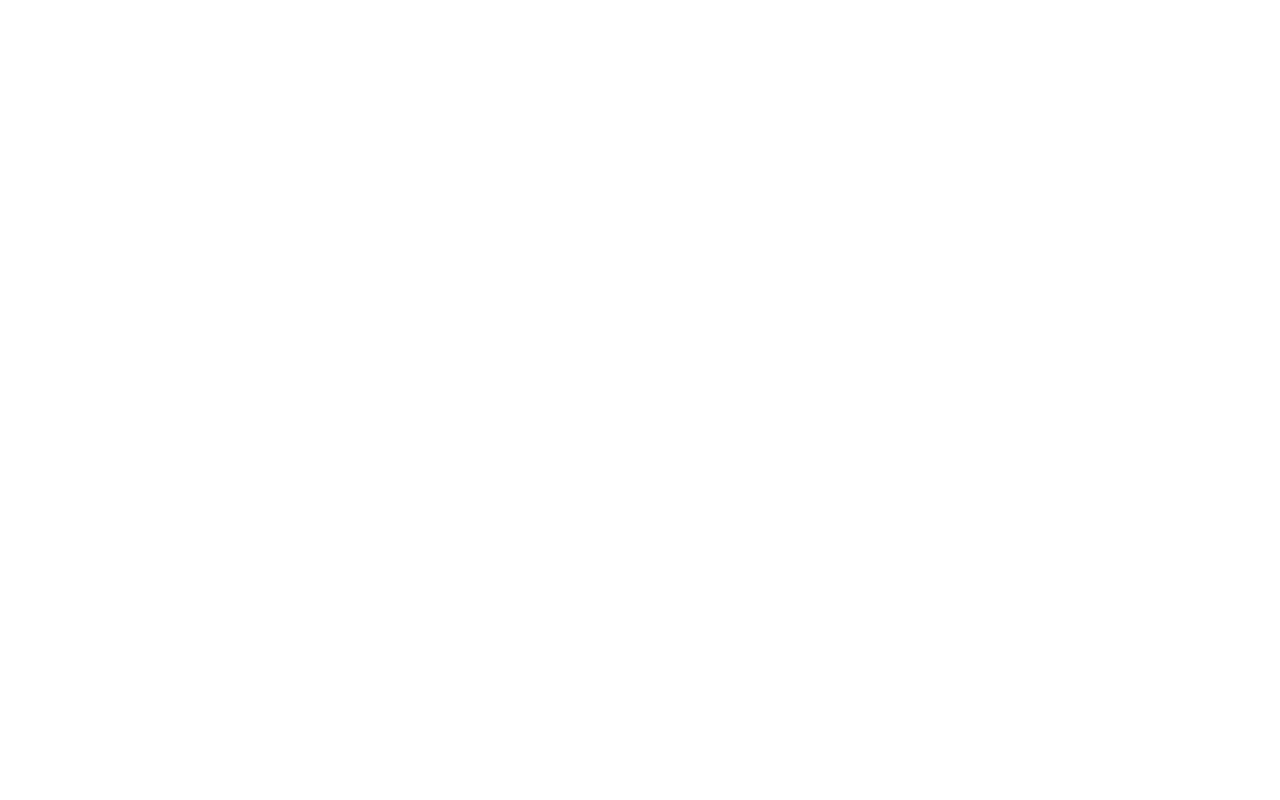
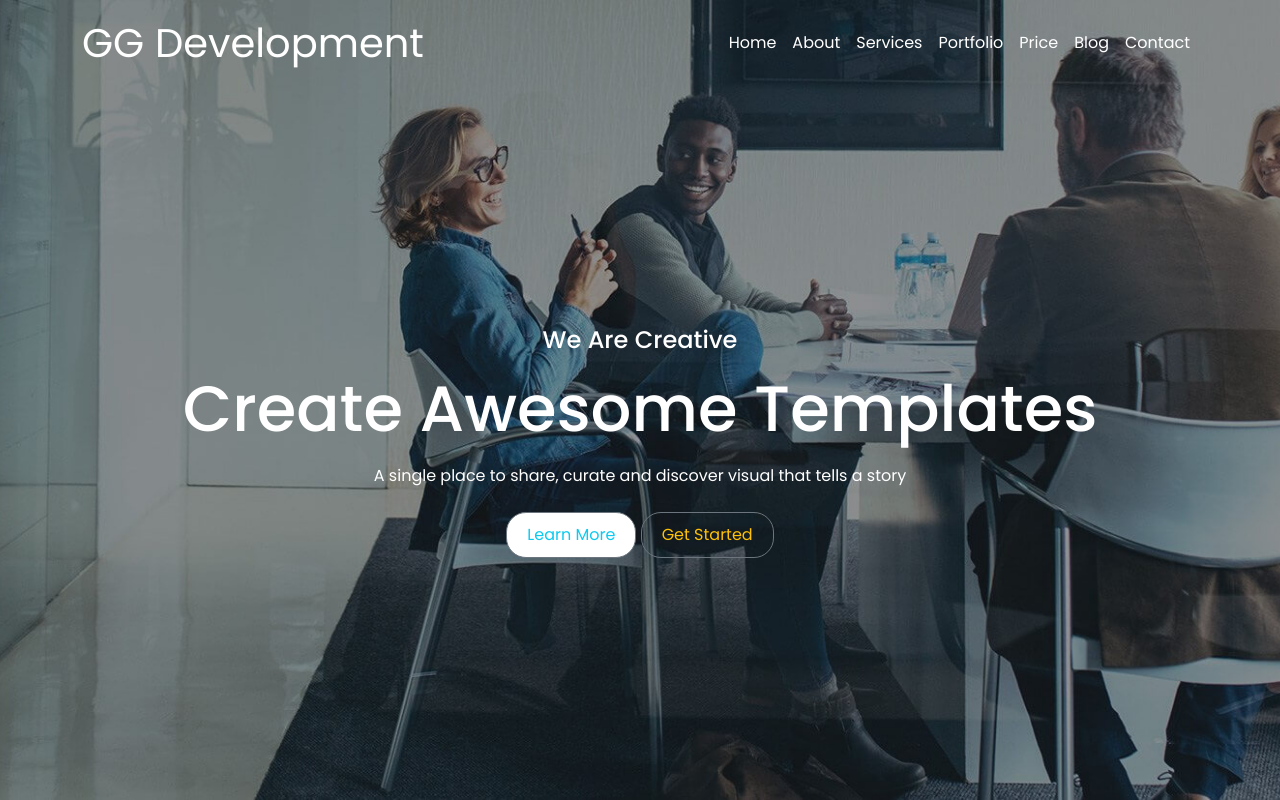
Before and after one commit to Sakhawat-Saim/development-landing, a plain HTML site: page index.html in a window 1280 px wide. Drawn offline with Linux system fonts and the light colour scheme.

Commit message:
header part completed

```diff
--- a/index.html
+++ b/index.html
@@ -6,9 +6,62 @@
     <meta name="viewport" content="width=device-width, initial-scale=1.0">
     <title>Development Service</title>
     <link rel="stylesheet" href="css/bootstrap.min.css">
+    <link rel="stylesheet" href="styles/index.css">
 </head>
 <body>
+  <header>
+    <div class="bg-img" style="background-image: url('../images/header.jpg') !important;">
+      <nav class="navbar navbar-expand-lg navbar-light sticky-top">
+        <div class="container">
+          <a class="navbar-brand mx-auto" style="font-size: 2.5em !important;
+                                                color: white !important;" href="#">GG Development</a>
+          <button class="navbar-toggler" type="button" data-bs-toggle="collapse" data-bs-target="#navbarNav" aria-controls="navbarNav" aria-expanded="false" aria-label="Toggle navigation">
+            <span class="navbar-toggler-icon bg-white"></span>
+          </button>
+          <div class="collapse navbar-collapse" id="navbarNav">
+            <ul class="navbar-nav ms-auto  mb-2 mb-lg-0">
+              <li class="nav-item">
+                <a  class="nav-link active text-white" aria-current="page" href="#">Home</a>
+              </li>
+              <li class="nav-item">
+                <a class="nav-link text-white" href="#">About</a>
+              </li>
+              <li class="nav-item">
+                <a class="nav-link text-white" href="#">Services</a>
+              </li>
+              <li class="nav-item">
+                <a class="nav-link text-white" href="#">Portfolio</a>
+              </li>
+              <li class="nav-item">
+                <a class="nav-link text-white" href="#">Price</a>
+              </li>
+              <li class="nav-item">
+                <a class="nav-link text-white" href="#">Blog</a>
+              </li>
+              <li class="nav-item">
+                <a class="nav-link text-white" href="#">Contact</a>
+              </li>
+            </ul>
+          </div>
+        </div>
+      </nav>
 
+      <!-- header description -->
+      <div class="d-flex justify-content-center text-center text-white">
+        <div class="mx-auto header-description">
+          <h4 class="mb-3">We Are Creative</h4>
+          <h1 class="mb-3" style="font-size: 4em;">Create Awesome Templates</h1>
+          <p class="mb-4">A single place to share, curate and discover visual that tells a story</p>
+          <div>
+            <button type="button" class="btn btn-outline-secondary text-info bg-white button-custom">Learn More</button>
+            <button type="button" class="btn btn-outline-secondary text-warning button-custom">Get Started</button>
+          </div>
+        </div>
+      </div>
+    </div>
+
+  </header>
+    <!-- navbar section -->
 
 
 
--- a/styles/index.css
+++ b/styles/index.css
@@ -0,0 +1,27 @@
+@import url('https://fonts.googleapis.com/css2?family=Open+Sans:wght@400;500;700&family=Poppins:wght@400;500;600;700&family=Work+Sans:wght@400;500;600;700&display=swap');
+
+* {
+    font-family: 'Poppins', sans-serif !important;
+}
+
+.custom-size{
+    font-size: 0.5 em !important;
+    font-weight: 600 !important;
+    color: white !important;
+}
+
+.bg-img {
+    /* background-image: url('../images/header.jpg') !important;  */
+    background-size: cover !important;
+    background-position: center center !important;
+    background-repeat: no-repeat !important;
+    height: 100vh;
+}
+.header-description {
+    margin-top: 30vh !important;
+}
+
+.button-custom {
+    border-radius: 20px;
+    padding: 10px 20px;
+}
```
